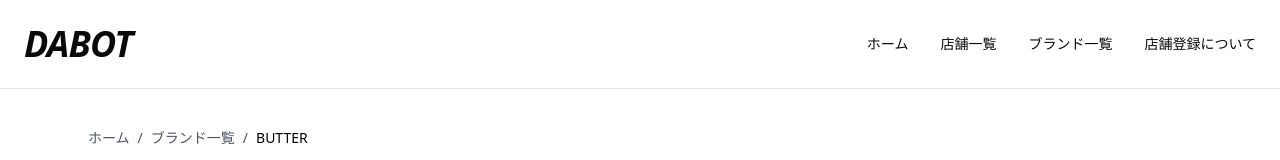
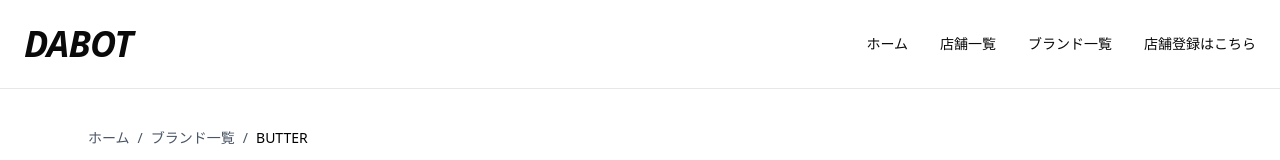
Before and after one commit to Capricorn-code/dabot, a Next.js app: page /dabot/brands/butter in a window 1280 px wide. Shown: the top 160 px of the page. Built offline with nearby package versions, Linux system fonts and the light colour scheme.

Commit message:
ビルド制限追加

```diff
--- a/amplify.yml
+++ b/amplify.yml
@@ -17,6 +17,7 @@ frontend:
     build:
       commands:
         - pnpm run build
+        - NODE_OPTIONS="--max-old-space-size=2048" pnpm run build
   artifacts:
     baseDirectory: .next
     files:
--- a/src/app/dabot/brands/[id]/page.tsx
+++ b/src/app/dabot/brands/[id]/page.tsx
@@ -120,8 +120,8 @@ export default function BrandDetailPage({ params }: { params: Promise<{ id: stri
                             <Link href="/dabot/brands" className="text-sm font-medium hover:opacity-70 transition-opacity">
                                 ブランド一覧
                             </Link>
-                            <a href="/dabot/about" className="text-sm font-medium hover:opacity-70 transition-opacity">
-                                店舗登録について
+                            <a href="/dabot/stores/new" className="text-sm font-medium hover:opacity-70 transition-opacity">
+                                店舗登録はこちら
                             </a>
                         </nav>
                     </div>
--- a/src/app/dabot/brands/page.tsx
+++ b/src/app/dabot/brands/page.tsx
@@ -57,8 +57,8 @@ export default function BrandsPage() {
                             <Link href="/dabot/brands" className="text-sm font-medium border-b-2 border-black">
                                 ブランド一覧
                             </Link>
-                            <Link href="/dabot/about" className="text-sm font-medium hover:opacity-70 transition-opacity">
-                                店舗登録について
+                            <Link href="/dabot/stores/new" className="text-sm font-medium hover:opacity-70 transition-opacity">
+                                店舗登録はこちら
                             </Link>
                             <Link href="/dabot/mypage" className="text-sm font-medium hover:opacity-70 transition-opacity">
                                 マイページ
--- a/src/app/dabot/mypage/page.tsx
+++ b/src/app/dabot/mypage/page.tsx
@@ -79,8 +79,8 @@ export default function MyPage() {
                             <Link href="/dabot/brands" className="text-sm font-medium hover:opacity-70 transition-opacity">
                                 ブランド一覧
                             </Link>
-                            <Link href="/dabot/about" className="text-sm font-medium hover:opacity-70 transition-opacity">
-                                店舗登録について
+                            <Link href="/dabot/stores/new" className="text-sm font-medium hover:opacity-70 transition-opacity">
+                                店舗登録はこちら
                             </Link>
                             <Link href="/dabot/mypage" className="text-sm font-medium border-b-2 border-black">
                                 マイページ
--- a/src/app/dabot/page.tsx
+++ b/src/app/dabot/page.tsx
@@ -74,8 +74,8 @@ export default function Home() {
                             <Link href="/dabot/brands" className="text-sm font-medium hover:opacity-70 transition-opacity">
                                 ブランド一覧
                             </Link>
-                            <Link href="/dabot/about" className="text-sm font-medium hover:opacity-70 transition-opacity">
-                                店舗登録について
+                            <Link href="/dabot/stores/new" className="text-sm font-medium hover:opacity-70 transition-opacity">
+                                店舗登録はこちら
                             </Link>
                             <Link href="/dabot/mypage" className="text-sm font-medium hover:opacity-70 transition-opacity">
                                 マイページ
--- a/src/app/dabot/stores/new/page.tsx
+++ b/src/app/dabot/stores/new/page.tsx
@@ -135,8 +135,8 @@ export default function NewStorePage() {
                             <Link href="/dabot/brands" className="text-sm font-medium hover:opacity-70 transition-opacity">
                                 ブランド一覧
                             </Link>
-                            <Link href="/dabot/about" className="text-sm font-medium hover:opacity-70 transition-opacity">
-                                店舗登録について
+                            <Link href="/dabot/stores/new" className="text-sm font-medium border-b-2 border-black">
+                                店舗登録はこちら
                             </Link>
                             <Link href="/dabot/mypage" className="text-sm font-medium hover:opacity-70 transition-opacity">
                                 マイページ
--- a/src/app/dabot/stores/page.tsx
+++ b/src/app/dabot/stores/page.tsx
@@ -146,8 +146,8 @@ function StoresPageContent() {
                             <Link href="/dabot/brands" className="text-sm font-medium hover:opacity-70 transition-opacity">
                                 ブランド一覧
                             </Link>
-                            <Link href="/dabot/about" className="text-sm font-medium hover:opacity-70 transition-opacity">
-                                店舗登録について
+                            <Link href="/dabot/stores/new" className="text-sm font-medium hover:opacity-70 transition-opacity">
+                                店舗登録はこちら
                             </Link>
                             <Link href="/dabot/mypage" className="text-sm font-medium hover:opacity-70 transition-opacity">
                                 マイページ
```
